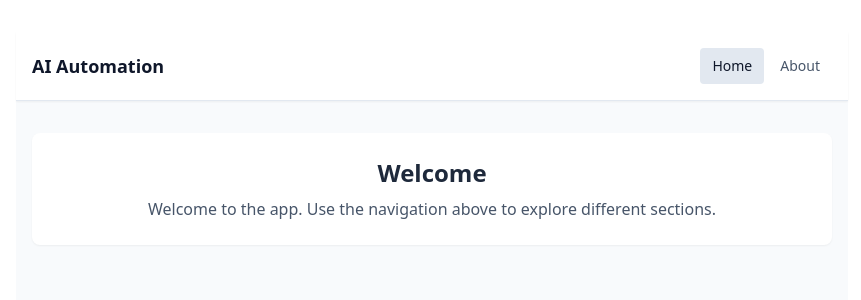
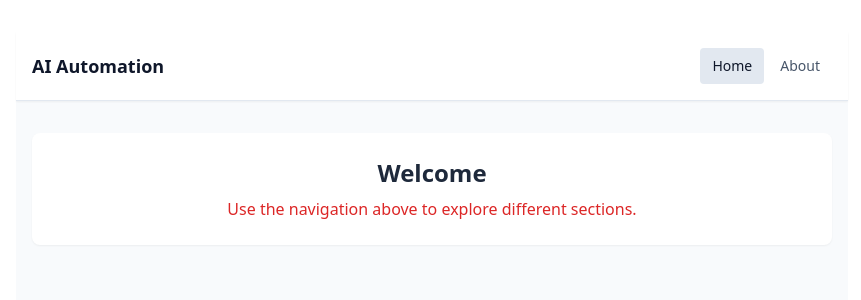
Before and after one commit to igorishchenko/ai-automation-testing, a React (Vite) app: page / in a window 1280 px wide. Shown: the top 300 px of the page, without its empty margins (208-1069 px from the left). Built offline with nearby package versions, Linux system fonts and the light colour scheme.

Commit message:
SCRUM-17: Home page copy + red text

```diff
--- a/src/pages/Home.tsx
+++ b/src/pages/Home.tsx
@@ -2,8 +2,8 @@ export default function Home() {
   return (
     <div className="rounded-lg bg-white p-6 shadow-sm">
       <h1 className="text-2xl font-semibold text-slate-800">Welcome</h1>
-      <p className="mt-2 text-slate-600">
-        Welcome to the app. Use the navigation above to explore different sections.
+      <p className="mt-2 text-red-600">
+        Use the navigation above to explore different sections.
       </p>
     </div>
   )
```
